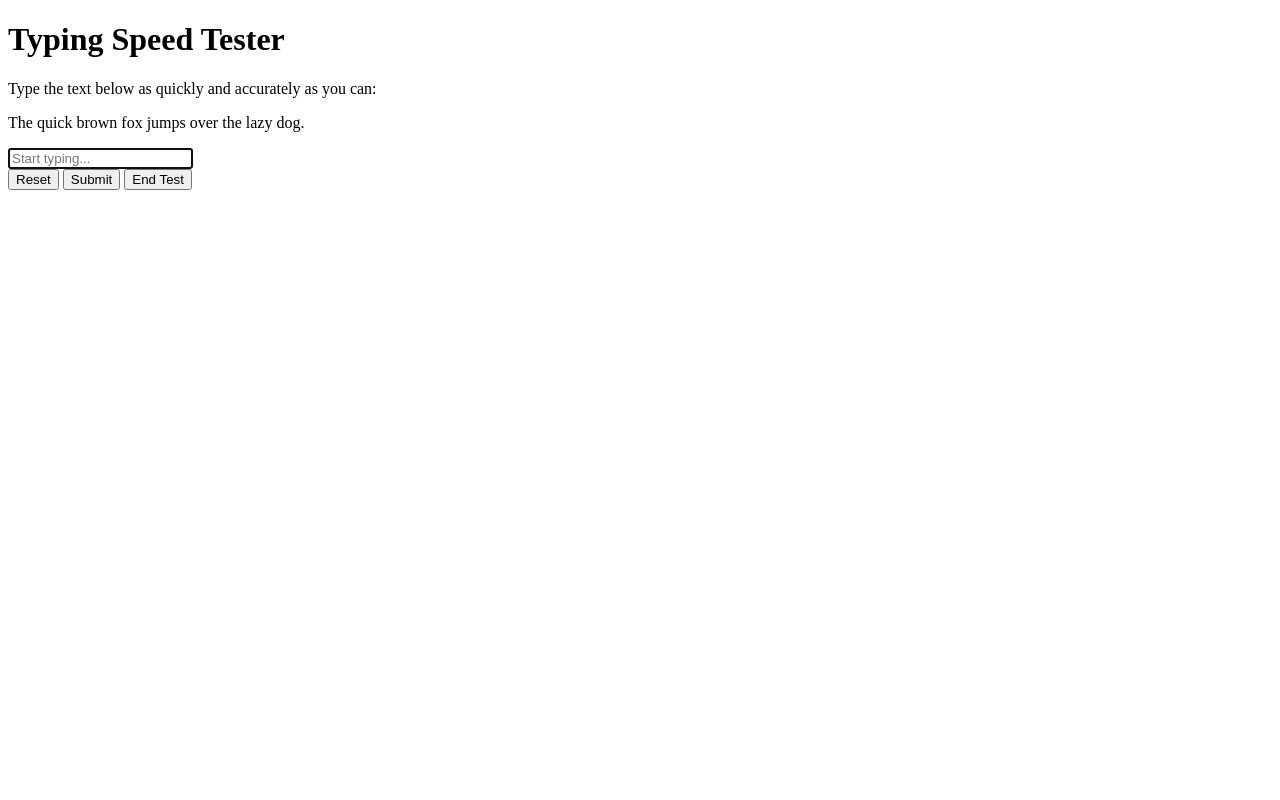
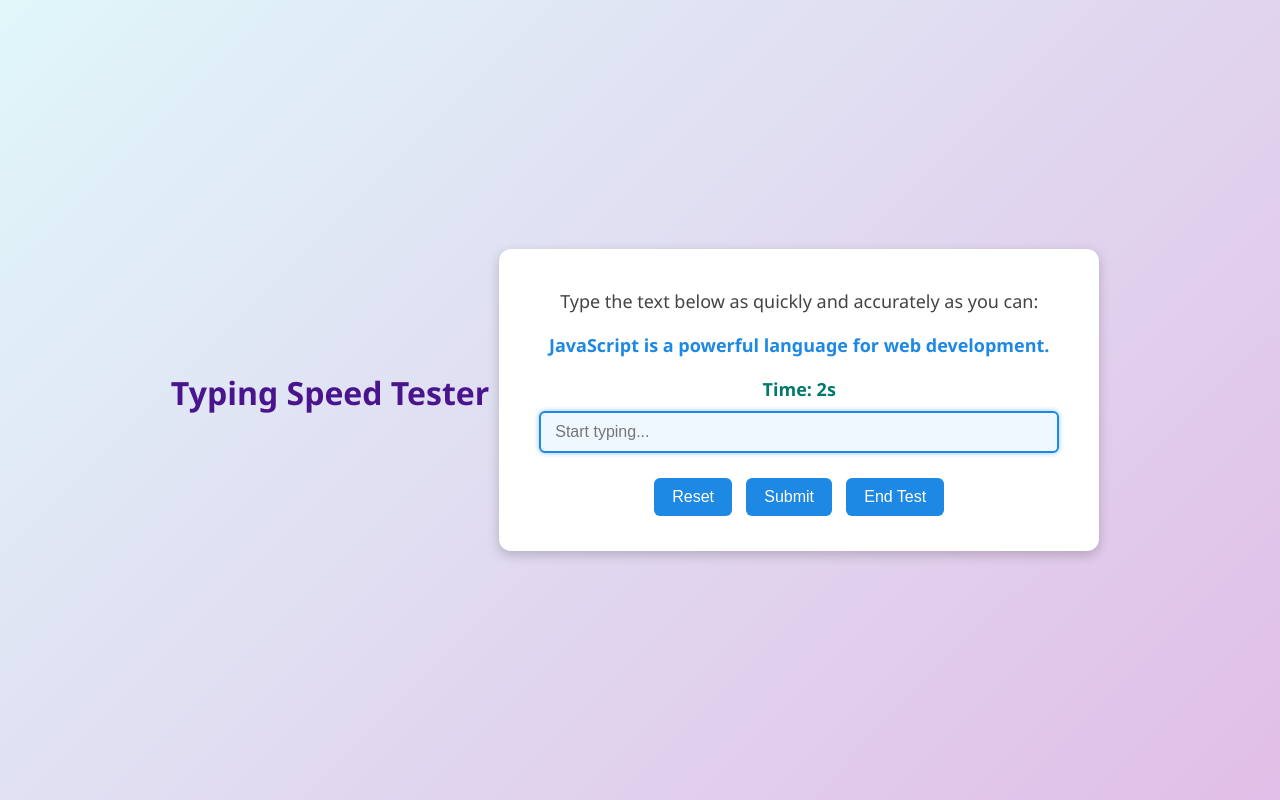
Before and after one commit to Ankitjha1307/Typing-Speed-Tester, a plain HTML site: page Index.html in a window 1280 px wide. Both pictures are taken after a click on the button "Start Test". Drawn offline with Linux system fonts and the light colour scheme.

Commit message:
Adding CSS

```diff
--- a/App.js
+++ b/App.js
@@ -1,3 +1,22 @@
+   const sampleSentences = [
+     "The quick brown fox jumps over the lazy dog.",
+     "Typing is a skill that improves with practice.",
+     "JavaScript is a powerful language for web development.",
+     "She sells seashells by the seashore.",
+     "The rain in Spain stays mainly in the plain.",
+     "Every expert was once a beginner.",
+     "Keep calm and code on.",
+     "Practice makes perfect in everything you do.",
+     "Success is the sum of small efforts repeated daily.",
+     "A journey of a thousand miles begins with a single step."
+];
+
+function getRandomSentence() {
+    const randomIndex = Math.floor(Math.random()*sampleSentences.length);
+    let randomSentence = sampleSentences[randomIndex];
+    document.getElementById("sampleText").innerText = randomSentence;
+}
+
     const startButton = document.getElementById("startButton");
     const testStarted = document.getElementById("testStarted");
     const restartbutton = document.getElementById("restartButton");
@@ -9,6 +28,9 @@
     const mistakes = document.getElementById("mistakes");
 
     let startTime, endTime;
+    let timerInterval;
+    let secondsElapsed = 0;
+
 
     function startTypingTest() {
         initial.style.display = "none";
@@ -17,6 +39,12 @@
         testStarted.style.display = "block";
         userInput.focus();
         startTime= new Date().getTime();
+        getRandomSentence();
+
+        timerInterval = setInterval(() => {
+        secondsElapsed++;
+        document.getElementById("timer").innerText = `Time: ${secondsElapsed}s`;
+        }, 1000);
     }
 
     function endTypingTest() {
@@ -31,6 +59,14 @@
         testStarted.style.display = "block";
         userInput.focus();
         startTime= new Date().getTime();
+
+        clearInterval(timerInterval);
+        secondsElapsed = 0;
+        document.getElementById("timer").innerText = `Time: 0s`;
+        timerInterval = setInterval(() => {
+        secondsElapsed++;
+        document.getElementById("timer").innerText = `Time: ${secondsElapsed}s`;
+        }, 1000);
     }
 
     function restartTypingTest() {
@@ -38,6 +74,7 @@
         results.style.display = "none";
         userInput.value = "";
         startButton.style.display = "block";
+        startButton.style.justifySelf= "center";
     }
 
     function showResults() {
@@ -49,7 +86,9 @@
             testStarted.style.display = "none";
             restartbutton.style.display = "block";
             endTime = new Date().getTime();
+            clearInterval(timerInterval);
             displayResults();
+            restartbutton.style.justifySelf = "center";
         }
     }
 
--- a/Index.html
+++ b/Index.html
@@ -3,6 +3,7 @@
 <head>
     <meta charset="UTF-8">
     <meta name="viewport" content="width=device-width, initial-scale=1.0">
+    <link rel="stylesheet" href="Style.css">
     <title>Typing Speed Tester</title>
 </head>
 <body>
@@ -15,7 +16,9 @@
     <div id="testStarted" style="display: none;">
         <div id="instructions">
         <p>Type the text below as quickly and accurately as you can:</p>
-        <p id="sampleText">The quick brown fox jumps over the lazy dog.</p>
+        <p id="sampleText"></p>
+        <p id="timer">Time: 0s</p>
+
         </div>
 
         <input type="text" id="userInput" placeholder="Start typing..." />
--- a/Style.css
+++ b/Style.css
@@ -0,0 +1,112 @@
+/* Global Reset & Styling */
+* {
+  box-sizing: border-box;
+  margin: 0;
+  padding: 0;
+}
+
+body {
+  font-family: 'Segoe UI', sans-serif;
+  background: linear-gradient(135deg, #e0f7fa, #e1bee7);
+  min-height: 100vh;
+  display: flex;
+  align-items: center;
+  justify-content: center;
+  padding: 20px;
+}
+
+
+/* Container Styling */
+#initial,
+#testStarted,
+#results {
+  background-color: #ffffff;
+  border-radius: 12px;
+  padding: 30px 40px;
+  box-shadow: 0 4px 12px rgba(0, 0, 0, 0.2);
+  max-width: 600px;
+  width: 100%;
+  text-align: center;
+  display: none;
+  margin: 10px;
+}
+
+#initial {
+  display: block; /* Initial screen visible by default */
+}
+
+h1 {
+  color: #4a148c;
+  margin-bottom: 15px;
+}
+
+h2 {
+  color: #00796b;
+  margin-bottom: 15px;
+  text-decoration: underline;
+  text-shadow: #00796b 1px 1px 2px;
+  font-size: 40px;
+}
+
+h3 {
+  color: #555;
+  margin-bottom: 25px;
+}
+
+p {
+  font-size: 18px;
+  margin: 10px 0;
+  color: #444;
+}
+
+/* Sample Text */
+#sampleText {
+  font-weight: bold;
+  margin: 20px 0;
+  color: #1e88e5;
+}
+
+#timer{
+    color: #00796b;
+    font-weight: bold;
+}
+
+/* Input */
+#userInput {
+  width: 100%;
+  padding: 10px 14px;
+  font-size: 16px;
+  border: 2px solid #ccc;
+  border-radius: 6px;
+  margin-bottom: 20px;
+  outline: none;
+}
+
+#userInput:focus {
+  border-color: #1e88e5;
+  background-color: #f0f8ff;
+  box-shadow: 0 0 5px rgba(30, 136, 229, 0.5);
+}
+
+/* Buttons */
+button {
+  background-color: #1e88e5;
+  color: white;
+  border: none;
+  padding: 10px 18px;
+  border-radius: 6px;
+  font-size: 16px;
+  cursor: pointer;
+  margin: 5px;
+  transition: background 0.3s ease;
+}
+
+button:hover {
+  background-color: #1565c0;
+}
+
+#results p{
+  font-weight: bold;
+  color: #555;
+  text-decoration: double underline;
+}
```
